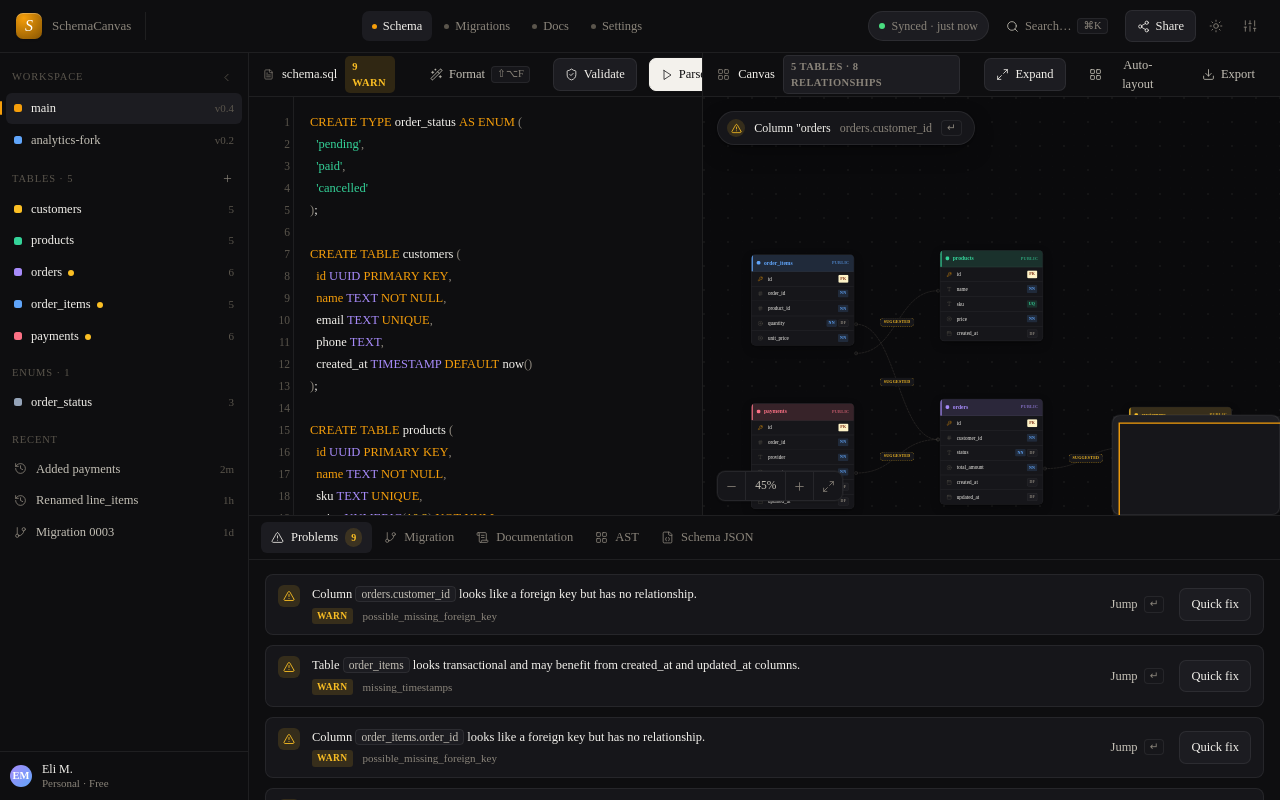
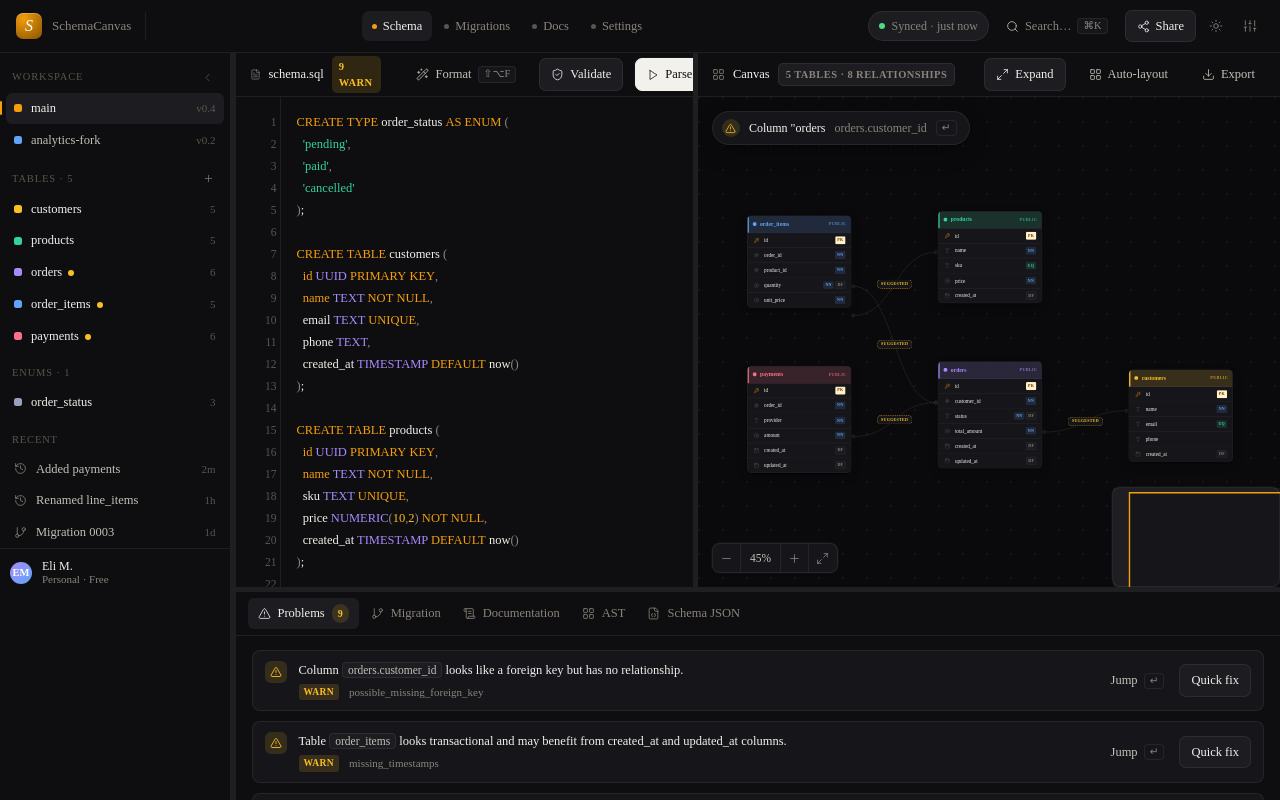
Before and after one commit to signaloninternet/schemaCanvas, a Next.js app in the folder apps/web/: page / in a window 1280 px wide. Built offline with nearby package versions, Linux system fonts and the light colour scheme.

Commit message:
resizable

```diff
--- a/apps/web/app/globals.css
+++ b/apps/web/app/globals.css
@@ -199,20 +199,43 @@
   }
 
   .workspace {
-    display: grid;
-    grid-template-columns: 248px 1fr;
+    display: flex;
+    height: 100%;
     min-height: 0;
     border-top: 1px solid var(--line);
   }
   .workspace.sidebar-collapsed {
+    display: grid;
     grid-template-columns: 52px 1fr;
   }
 
   .main {
-    display: grid;
-    grid-template-rows: 1fr auto;
+    display: flex;
+    flex-direction: column;
+    height: 100%;
     min-height: 0;
+    width: 100%;
     border-left: 1px solid var(--line);
+  }
+
+  .resize-handle {
+    flex: 0 0 auto;
+    position: relative;
+    background: var(--line);
+    transition: background 100ms ease;
+    z-index: 10;
+  }
+  .resize-handle:hover,
+  .resize-handle[data-resize-handle-active] {
+    background: var(--accent);
+  }
+  .resize-handle-x {
+    width: 5px;
+    cursor: col-resize;
+  }
+  .resize-handle-y {
+    height: 5px;
+    cursor: row-resize;
   }
 
   .split {
@@ -967,11 +990,10 @@
 
   /* ---------- bottom review panel ---------- */
   .review {
-    border-top: 1px solid var(--line);
     background: var(--bg);
     display: flex;
     flex-direction: column;
-    flex-shrink: 0;
+    height: 100%;
     min-height: 0;
   }
   .review-tabs {
@@ -1032,7 +1054,8 @@
     display: flex;
     flex-direction: column;
     gap: 10px;
-    max-height: 240px;
+    flex: 1;
+    min-height: 0;
     overflow-y: auto;
   }
   .review-empty {
--- a/apps/web/components/workspace/workspace-shell.tsx
+++ b/apps/web/components/workspace/workspace-shell.tsx
@@ -14,6 +14,12 @@ import { cn } from "@/lib/utils";
 import { useSchemaWorkspaceStore } from "@/lib/schema-workspace-store";
 import { ACCENT_PRESETS } from "@/lib/accent-presets";
 
+interface WorkspaceMainProps {
+  canvasExportRef: React.RefObject<HTMLDivElement | null>;
+  canvasExpanded: boolean;
+  onToggleCanvasExpanded: () => void;
+}
+
 function isTypingTarget(target: EventTarget | null): boolean {
   if (!(target instanceof HTMLElement)) {
     return false;
@@ -26,6 +32,55 @@ function isTypingTarget(target: EventTarget | null): boolean {
     tag === "INPUT" ||
     tag === "TEXTAREA" ||
     target.isContentEditable
+  );
+}
+
+function WorkspaceMain({
+  canvasExportRef,
+  canvasExpanded,
+  onToggleCanvasExpanded
+}: WorkspaceMainProps): React.ReactElement {
+  return (
+    <div className="main">
+      <PanelGroup
+        autoSaveId="schemacanvas-workspace-rows"
+        direction="vertical"
+        style={{ minHeight: 0, height: "100%" }}
+      >
+        <Panel id="workspace-top" order={1} defaultSize={72} minSize={42}>
+          <PanelGroup
+            autoSaveId="schemacanvas-editor-canvas-columns"
+            direction="horizontal"
+            style={{ minHeight: 0, height: "100%" }}
+          >
+            <Panel id="sql-editor" order={1} defaultSize={44} minSize={28}>
+              <SqlEditorPanel />
+            </Panel>
+            <PanelResizeHandle className="resize-handle resize-handle-x" />
+            <Panel id="schema-canvas" order={2} defaultSize={56} minSize={35}>
+              <div style={{ position: "relative", height: "100%" }}>
+                <CanvasPane
+                  exportRef={canvasExportRef}
+                  expanded={canvasExpanded}
+                  onToggleExpanded={onToggleCanvasExpanded}
+                />
+                <SchemaInspector />
+              </div>
+            </Panel>
+          </PanelGroup>
+        </Panel>
+        <PanelResizeHandle className="resize-handle resize-handle-y" />
+        <Panel
+          id="review-panel"
+          order={2}
+          defaultSize={28}
+          minSize={12}
+          maxSize={55}
+        >
+          <BottomPanel />
+        </Panel>
+      </PanelGroup>
+    </div>
   );
 }
 
@@ -141,31 +196,40 @@ export function WorkspaceShell(): React.ReactElement {
         <>
           <Header />
           <div className={cn("workspace", sbCollapsed && "sidebar-collapsed")}>
-            {sbCollapsed ? <CollapsedSidebar /> : <Sidebar />}
-            <div className="main">
-              <PanelGroup direction="horizontal" style={{ minHeight: 0 }}>
-                <Panel defaultSize={44} minSize={28}>
-                  <SqlEditorPanel />
+            {sbCollapsed ? (
+              <>
+                <CollapsedSidebar />
+                <WorkspaceMain
+                  canvasExportRef={canvasExportRef}
+                  canvasExpanded={canvasExpanded}
+                  onToggleCanvasExpanded={toggleCanvasExpanded}
+                />
+              </>
+            ) : (
+              <PanelGroup
+                autoSaveId="schemacanvas-workspace-columns"
+                direction="horizontal"
+                style={{ minHeight: 0, height: "100%", width: "100%" }}
+              >
+                <Panel
+                  id="workspace-sidebar"
+                  order={1}
+                  defaultSize={18}
+                  minSize={12}
+                  maxSize={32}
+                >
+                  <Sidebar />
                 </Panel>
-                <PanelResizeHandle
-                  style={{
-                    width: 1,
-                    background: "var(--line)"
-                  }}
-                />
-                <Panel defaultSize={56} minSize={35}>
-                  <div style={{ position: "relative", height: "100%" }}>
-                    <CanvasPane
-                      exportRef={canvasExportRef}
-                      expanded={canvasExpanded}
-                      onToggleExpanded={toggleCanvasExpanded}
-                    />
-                    <SchemaInspector />
-                  </div>
+                <PanelResizeHandle className="resize-handle resize-handle-x" />
+                <Panel id="workspace-main" order={2} defaultSize={82} minSize={48}>
+                  <WorkspaceMain
+                    canvasExportRef={canvasExportRef}
+                    canvasExpanded={canvasExpanded}
+                    onToggleCanvasExpanded={toggleCanvasExpanded}
+                  />
                 </Panel>
               </PanelGroup>
-              <BottomPanel />
-            </div>
+            )}
           </div>
         </>
       )}
```
